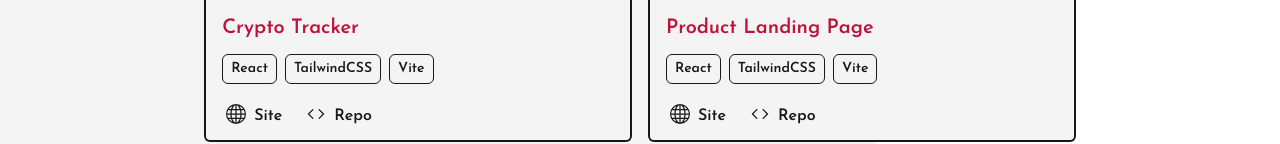
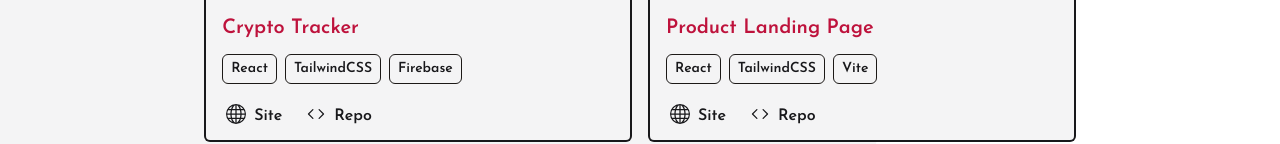
Before and after one commit to aservin6/developer-portfolio, a React (Vite) app: page / in a window 1280 px wide. Shown: the part 592-736 px from the top of the page. Built offline with nearby package versions, Linux system fonts and the light colour scheme.

Commit message:
updated crypto tracker project stack

```diff
--- a/src/data/portfolio.js
+++ b/src/data/portfolio.js
@@ -2,7 +2,7 @@ export default [
   {
     title: "Crypto Tracker",
     image: "/assets/crypto-tracker.jpg",
-    stack: ["React", "TailwindCSS", "Vite"],
+    stack: ["React", "TailwindCSS", "Firebase"],
     link: "https://crypto-tracker-v2-aservin.netlify.app/",
     repoLink: "https://github.com/aservin6/crypto-tracker-v2",
   },
```
